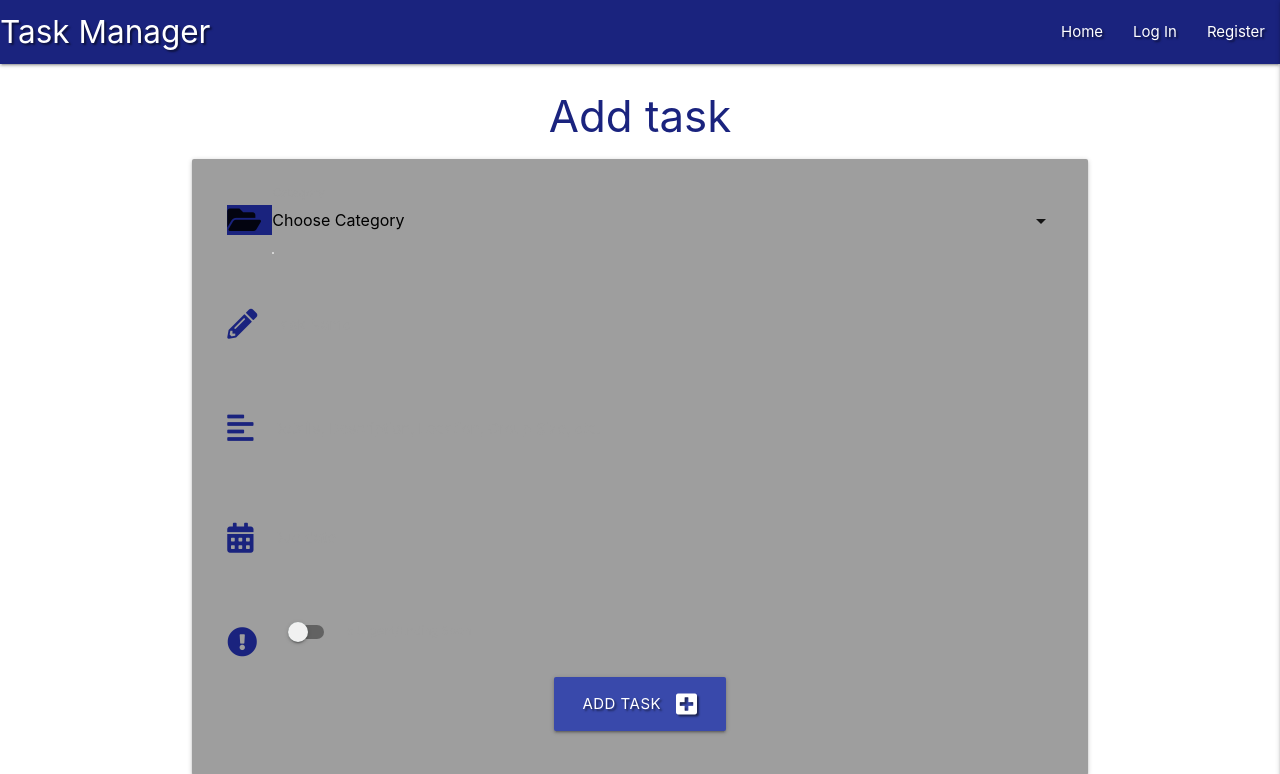
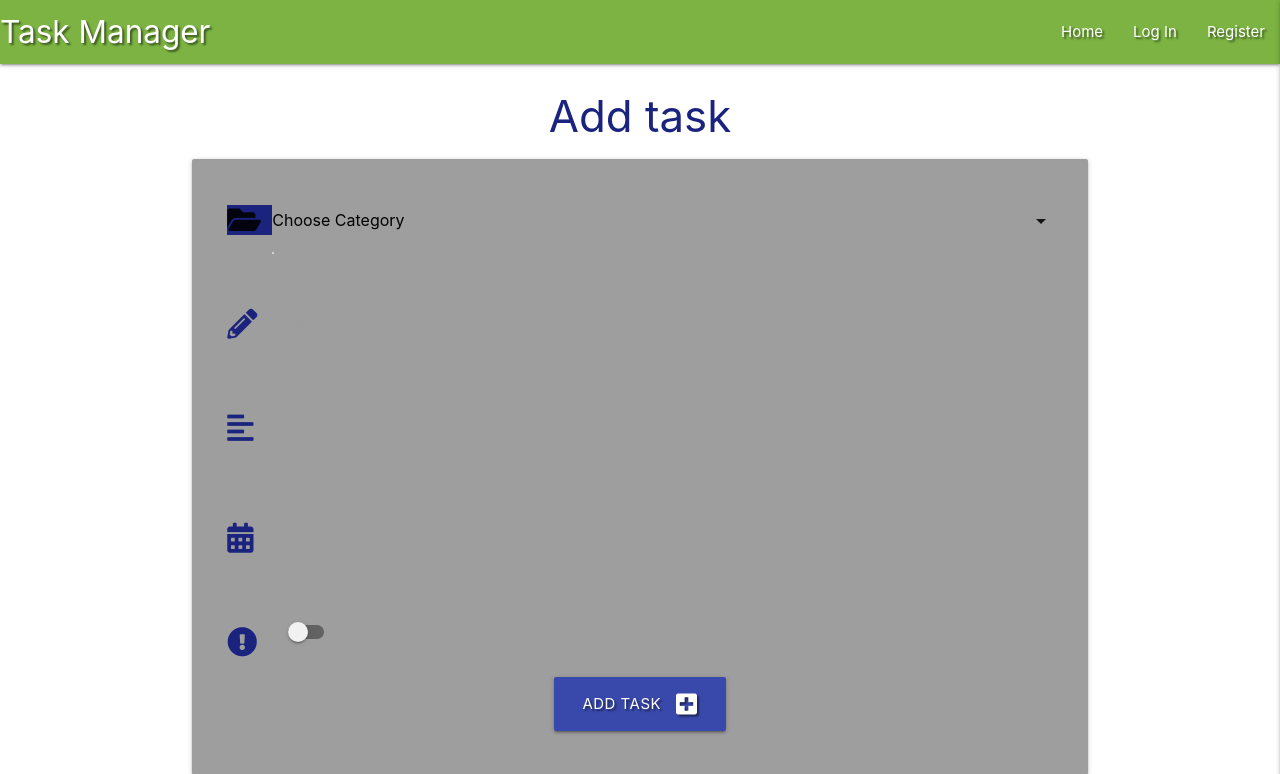
Before and after one commit to LogicAtom/flask-task-manager-project, a Flask app: page /task/add in a window 1280 px wide. Shown: the top 774 px of the page. Run offline with Flask 2, Linux system fonts and the light colour scheme; data that the repository does not hold is empty; some libraries are stand-ins or nearby versions.

Commit message:
base.htm, revert color scheme

```diff
--- a/templates/base.html
+++ b/templates/base.html
@@ -19,7 +19,7 @@
 
     <header>
         <!-- top navbar -->
-        <nav class="nav-extended text-shadow indigo darken-4">
+        <nav class="nav-extended text-shadow light-green darken-1">
             <div class="nav-wrapper">
                 <a href="{{ url_for('get_tasks') }}" class="brand-logo">Task Manager</a>
                 <a href="#" data-target="mobile-demo" class="sidenav-trigger right"><i class="fas fa-bars"></i></a>
@@ -43,7 +43,7 @@
         <!-- mobile sidenav -->
         <ul class="sidenav" id="mobile-demo">
             <li>
-                <h4 class="center-align dark-darkblue-text text-darken 4">Task Manager</h4>
+                <h4 class="center-align light-green-text text-darken 4">Task Manager</h4>
             </li>
             <li><a href="{{ url_for('get_tasks') }}">Home</a></li>
             {% if session.user %}
@@ -76,7 +76,7 @@
         {% if messages %}
         {% for message in messages %}
         <div class="row flashes">
-            <h4 class="dark-darkblue darken-4 center-align">{{ message }}</h4>
+            <h4 class="light-green lighten-4 center-align">{{ message }}</h4>
         </div>
         {% endfor %}
         {% endif %}
```
